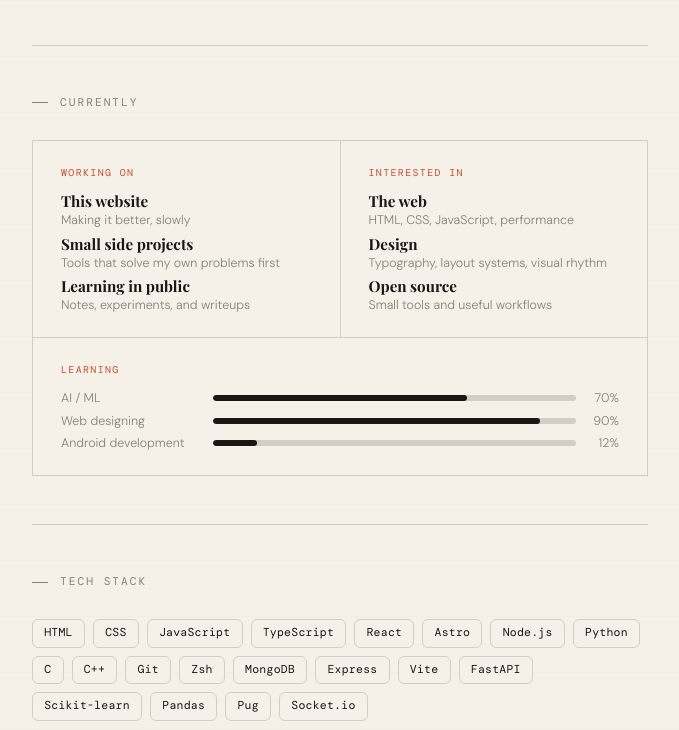
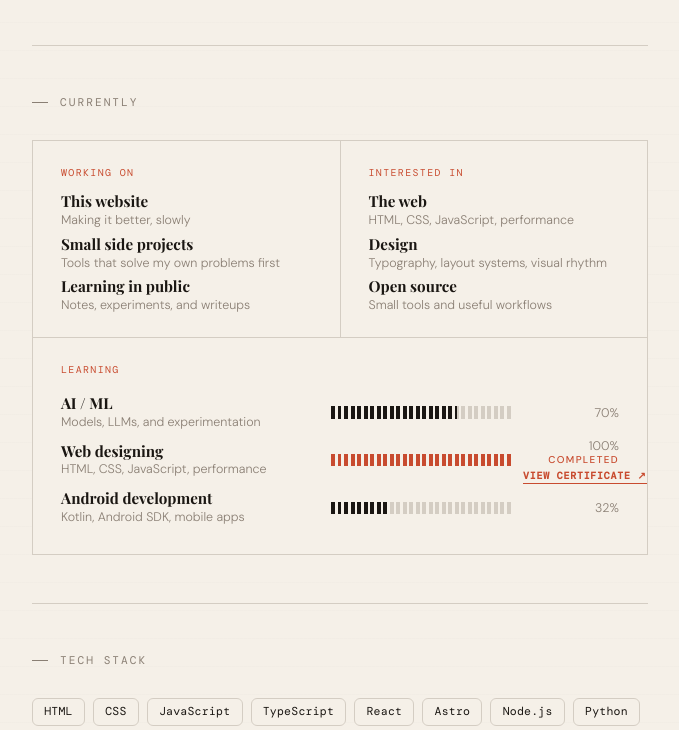
Before and after one commit to SAJIBxD/mysite, an Astro site: page /about in a window 1280 px wide. Shown: the part 1062-1792 px from the top of the page, without its empty margins (300-979 px from the left). Built offline with nearby package versions, Linux system fonts and the light colour scheme; Astro itself is replaced by a stand-in of ours; a web font is replaced by a local one.

Commit message:
updated about

```diff
--- a/src/pages/about.astro
+++ b/src/pages/about.astro
@@ -11,7 +11,7 @@ import Layout from '../layouts/Layout.astro';
 			</h1>
 		</div>
 		<div class="about-mascot">
-			<img src="/cat_with_glasses.png" alt="Cat with glasses - Sajib's mascot" />
+			<img src="/cat_with_glasses.webp" alt="Cat with glasses - Sajib's mascot" width="705" height="661" fetchpriority="high" />
 		</div>
 	</header>
 
@@ -65,24 +65,38 @@ import Layout from '../layouts/Layout.astro';
 					</li>
 				</ul>
 			</div>
-			<div class="now-cell">
+			<div class="now-cell now-cell--wide">
 				<span class="now-cell-label">Learning</span>
 				<ul class="learning-list">
 					<li>
-						<span class="learning-label">AI / ML</span>
+						<div class="learning-main">
+							<span class="learning-label">AI / ML</span>
+							<span class="learning-desc">Models, LLMs, and experimentation</span>
+						</div>
 						<div class="progress-bar"><div class="progress-fill" style="width:70%"></div></div>
-						<span class="learning-pct">70%</span>
+						<span class="learning-status"><span class="learning-pct">70%</span></span>
+					</li>
+					<li class="is-done">
+						<div class="learning-main">
+							<span class="learning-label">Web designing</span>
+							<span class="learning-desc">HTML, CSS, JavaScript, performance</span>
+						</div>
+						<div class="progress-bar"><div class="progress-fill is-complete" style="width:100%"></div></div>
+						<span class="learning-status">
+							<span class="learning-pct">100%</span>
+							<span class="learning-pct is-complete">Completed</span>
+							<a class="learning-cert" href="/Certificate_WD.pdf" target="_blank" rel="noopener">View certificate ↗</a>
+						</span>
 					</li>
 					<li>
-						<span class="learning-label">Web designing</span>
-						<div class="progress-bar"><div class="progress-fill" style="width:90%"></div></div>
-						<span class="learning-pct">90%</span>
+						<div class="learning-main">
+							<span class="learning-label">Android development</span>
+							<span class="learning-desc">Kotlin, Android SDK, mobile apps</span>
+						</div>
+						<div class="progress-bar"><div class="progress-fill" style="width:32%"></div></div>
+						<span class="learning-status"><span class="learning-pct">32%</span></span>
 					</li>
-					<li>
-						<span class="learning-label">Android development</span>
-						<div class="progress-bar"><div class="progress-fill" style="width:12%"></div></div>
-						<span class="learning-pct">12%</span>
-					</li>
+
 				</ul>
 			</div>
 		</div>
--- a/src/styles/global.css
+++ b/src/styles/global.css
@@ -546,39 +546,115 @@ footer {
   display: block;
 }
 
-.learning-list li {
-  display: flex;
+.now-cell--wide {
+  grid-column: 1 / -1;
+}
+.now-cell .learning-list {
+  list-style: none;
+  display: flex;
+  flex-direction: column;
+  gap: 0;
+}
+.now-cell .learning-list li {
+  display: grid;
+  grid-template-columns: minmax(0, 1fr) minmax(100px, 180px) 6rem;
   align-items: center;
-  gap: 0.5rem;
-  flex-wrap: wrap;
-}
-.learning-label {
+  gap: 0.75rem;
+  padding: 0.2rem 0;
+  font-family: var(--sans);
+  font-size: inherit;
+  font-weight: inherit;
+}
+.now-cell .learning-list li:first-child {
+  padding-top: 0.25rem;
+}
+.learning-main {
+  display: flex;
+  flex-direction: column;
+  gap: 0;
+  min-width: 0;
+}
+.now-cell .learning-list .learning-label {
   font-family: var(--serif);
   font-size: 0.95rem;
   font-weight: 700;
   color: var(--ink);
-  min-width: 9rem;
+  line-height: 1.3;
+}
+.now-cell .learning-list .learning-desc {
+  font-family: var(--sans);
+  font-weight: 300;
+  font-size: 0.78rem;
+  color: var(--muted);
+  line-height: 1.4;
+  display: block;
 }
 .progress-bar {
-  flex: 1;
   min-width: 60px;
-  height: 6px;
+  height: 0.78rem;
   background: var(--rule);
-  border-radius: 4px;
+  border-radius: 0;
   overflow: hidden;
+  -webkit-mask: repeating-linear-gradient(to right, #000 0 4px, transparent 4px 6.5px);
+  mask: repeating-linear-gradient(to right, #000 0 4px, transparent 4px 6.5px);
 }
 .progress-fill {
   height: 100%;
   background: var(--ink);
-  border-radius: 4px;
+  border-radius: 0;
   transition: width 0.4s ease;
 }
+.progress-fill.is-complete {
+  background: var(--accent);
+}
+.learning-status {
+  display: flex;
+  flex-direction: column;
+  align-items: flex-end;
+  gap: 0.15rem;
+  text-align: right;
+}
 .learning-pct {
   font-family: var(--mono);
-  font-size: 0.7rem;
-  color: var(--muted);
-  min-width: 2.2rem;
+  font-size: 0.78rem;
+  color: var(--muted);
+  min-width: 2.5rem;
   text-align: right;
+}
+.learning-pct.is-complete {
+  color: var(--accent);
+  font-size: 0.62rem;
+  letter-spacing: 0.14em;
+  text-transform: uppercase;
+  font-weight: 500;
+}
+.learning-cert {
+  font-family: var(--mono);
+  font-size: 0.62rem;
+  letter-spacing: 0.08em;
+  text-transform: uppercase;
+  color: var(--accent);
+  text-decoration: none;
+  border-bottom: 1px solid var(--accent);
+  padding-bottom: 1px;
+  transition: opacity 0.2s;
+  white-space: nowrap;
+  font-weight: bold;
+}
+.learning-cert:hover {
+  opacity: 0.7;
+}
+@media (max-width: 600px) {
+  .now-cell .learning-list li {
+    grid-template-columns: minmax(0, 1fr) 3rem;
+  }
+  .now-cell .learning-list .progress-bar {
+    grid-column: 1 / -1;
+  }
+  .learning-status {
+    grid-column: 3;
+    grid-row: 1;
+  }
 }
 
 
```
